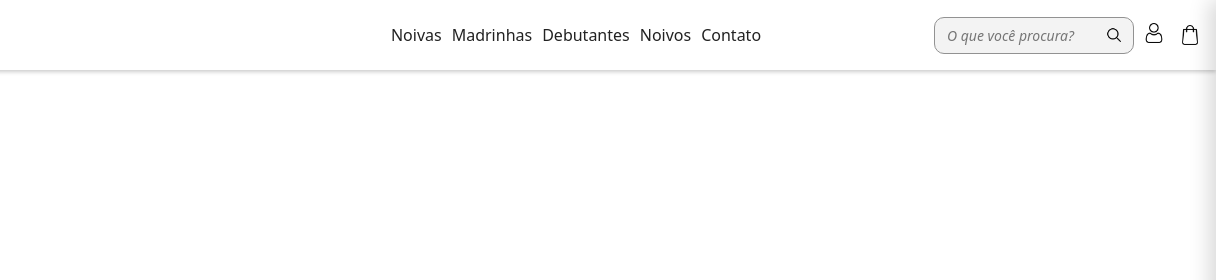
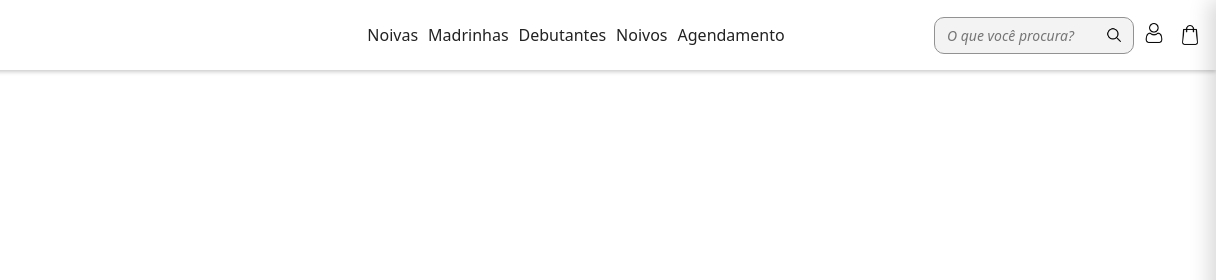
Before and after one commit to iamgabscosta/lumierenoivas, a plain HTML site: page index.html in a window 1280 px wide. Shown: the top 280 px of the page, 64-1280 px from the left. Drawn offline with Linux system fonts and the light colour scheme.

Commit message:
lumierenoivas

```diff
--- a/index.html
+++ b/index.html
@@ -28,7 +28,7 @@
             <a href="#madrinhas" data-section="sections/madrinhas.html">Madrinhas</a>
             <a href="#debutantes" data-section="sections/debutantes.html">Debutantes</a>
             <a href="#noivos" data-section="sections/noivos.html">Noivos</a>
-            <a href="#contato" data-section="sections/contact.html">Contato</a>
+            <a href="#contato" data-section="sections/agendamento.html">Agendamento</a>
         </div>
         <div class="navbar-acoes">
             <form class="barrapesquisa" id="formBusca" role="search">
```
Also changed, not shown: css/agendamento.css (added), sections/agendamento.html (added).
